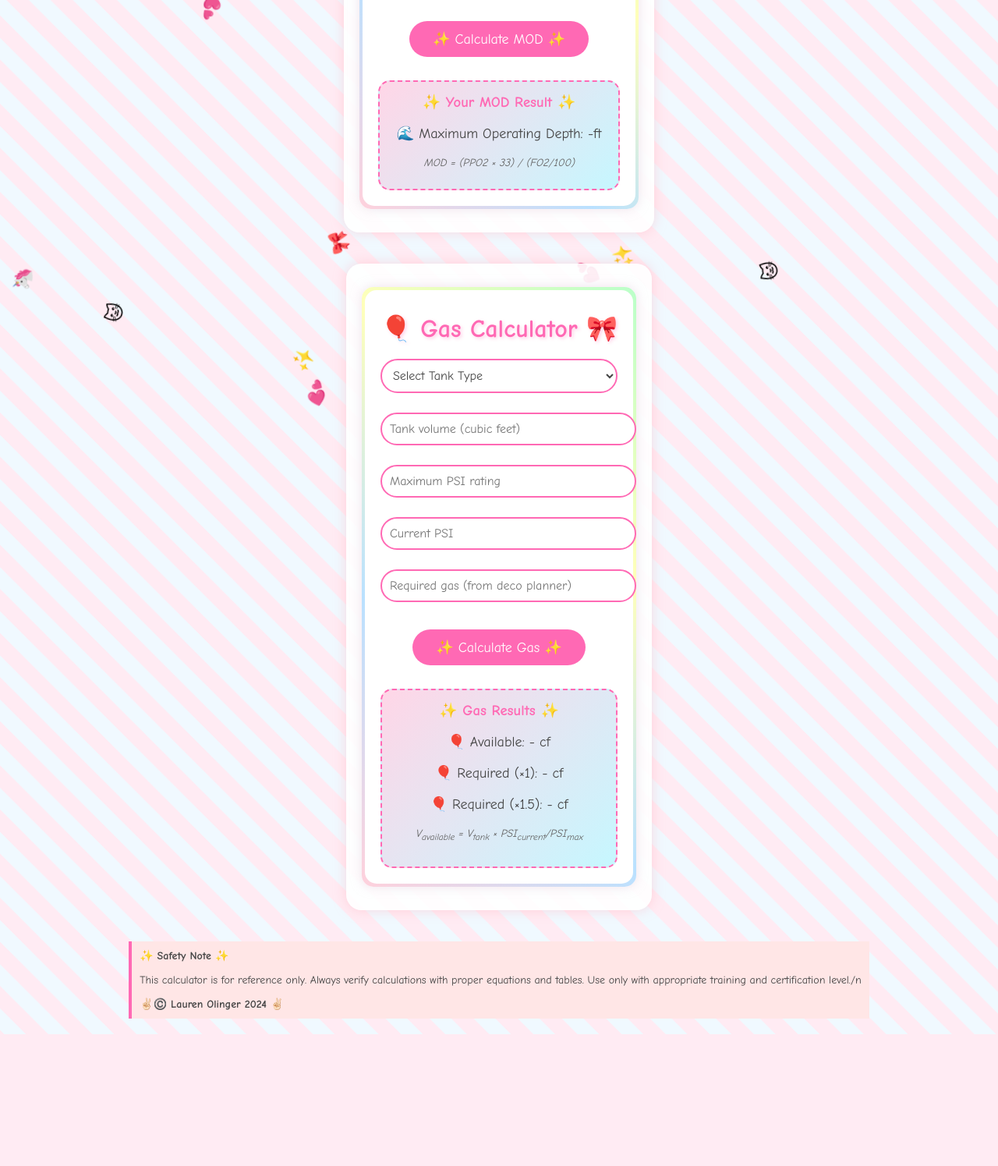
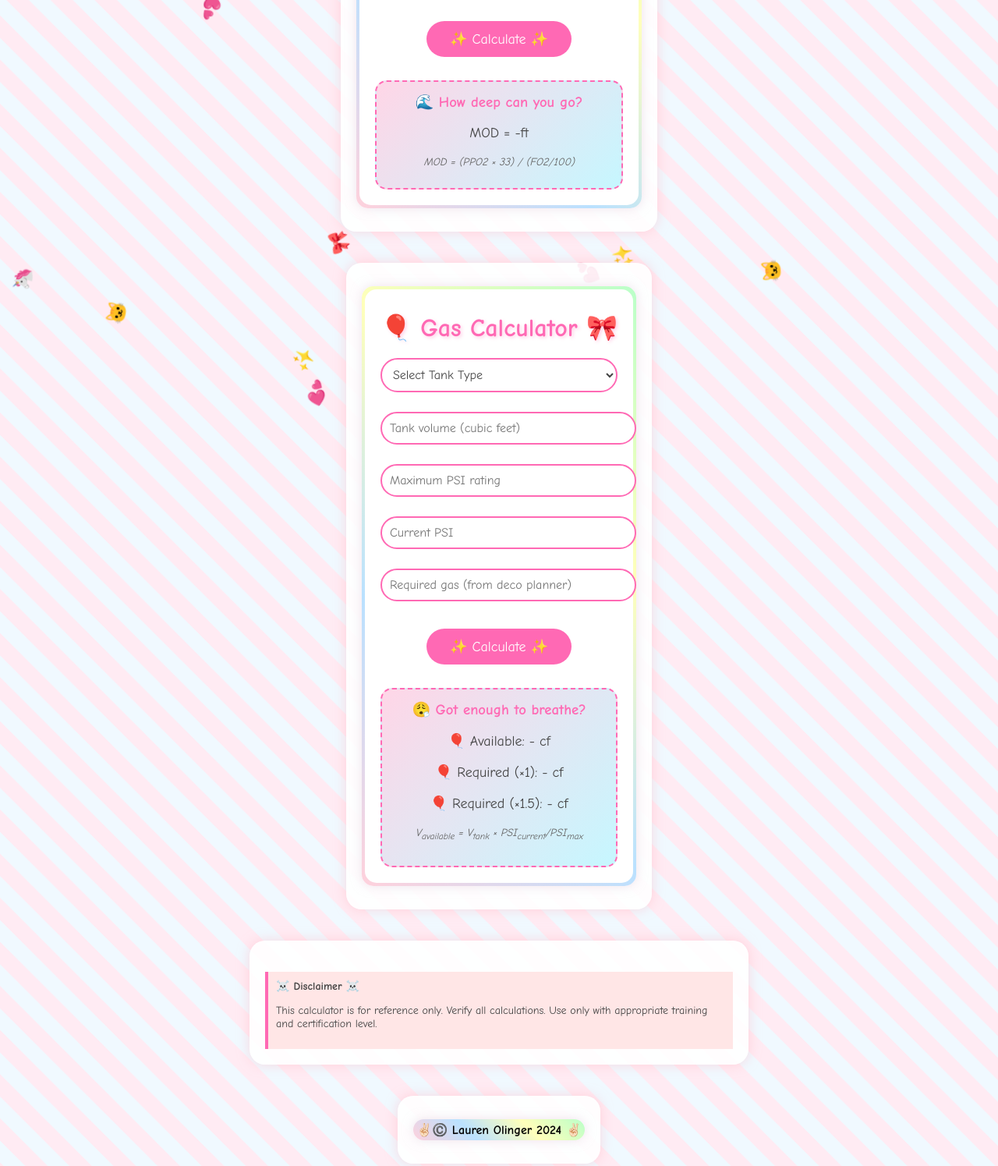
Before and after one commit to laurenkolinger/nitroxMODcalc, a plain HTML site: page index.html in a window 1280 px wide. Shown: the part 348-1843 px from the top of the page at 78% size. Before the commit the page ends 1674 px from the top, so only its background shows below. Drawn offline with Linux system fonts and the light colour scheme.

Commit message:
finishing touhces

```diff
--- a/index.html
+++ b/index.html
@@ -6,7 +6,7 @@
             background: #ffebf3;
             background-image: linear-gradient(45deg, #ffebf3 25%, #f0f9ff 25%, #f0f9ff 50%, #ffebf3 50%, #ffebf3 75%, #f0f9ff 75%, #f0f9ff 100%);
             background-size: 56.57px 56.57px;
-            font-family: 'Comic Sans MS', fantasy, cursive;
+            font-family: 'Comic Sans MS', monospace;
             display: flex;
             flex-direction: column;
             align-items: center;
@@ -85,7 +85,7 @@
             cursor: pointer;
             margin: 15px 0;
             transition: all 0.3s ease;
-            font-family: 'Comic Sans MS', cursive;
+            font-family: 'Comic Sans MS', monospace;
         }
 
         .calc-button:hover {
@@ -168,12 +168,12 @@
                            step="1" min="21" max="100">
                 </div>
 
-                <button id="calculateMOD" class="calc-button">✨ Calculate MOD ✨</button>
+                <button id="calculateMOD" class="calc-button">✨ Calculate ✨</button>
 
                 <div class="result">
-                    <h3>✨ Your MOD Result ✨</h3>
+                    <h3>🌊 How deep can you go? </h3>
                     <div class="output">
-                        <p>🌊 Maximum Operating Depth: <span id="modFeet">-</span>ft</p>
+                        <p> MOD = <span id="modFeet">-</span>ft</p>
                     </div>
                     <p class="equation">MOD = (PPO2 × 33) / (FO2/100)</p>
                 </div>
@@ -218,10 +218,10 @@
                            placeholder="Required gas (from deco planner)">
                 </div>
 
-                <button id="calculateGas" class="calc-button">✨ Calculate Gas ✨</button>
+                <button id="calculateGas" class="calc-button">✨ Calculate ✨</button>
 
                 <div class="result">
-                    <h3>✨ Gas Results ✨</h3>
+                    <h3>😮‍💨 Got enough to breathe?</h3>
                     <div class="output">
                         <p>🎈 Available: <span id="availableGas">-</span> cf</p>
                         <p>🎈 Required (×1): <span id="requiredGas">-</span> cf</p>
@@ -234,12 +234,18 @@
         </div>
     </div>
 
+    <div class="container">
     <div class="warning">
-        <strong>✨ Safety Note ✨</strong>
-        <p>This calculator is for reference only. Always verify calculations with proper equations and tables.
-        Use only with appropriate training and certification level./n </p>
+        <strong>☠️ Disclaimer ☠️</strong>
+        <p>This calculator is for reference only. Verify all calculations. Use only with appropriate training and certification level. </p>
+    </div>
+    </div>
+
+    <div class="container">
+        <div class="rainbow">
         <strong> ✌🏻©️ Lauren Olinger 2024 ✌🏻 </strong>
-    </div>
+        </div>
+        </div>
 
     <script>
         // Tank configurations
```
Also changed, not shown: 1 other file.
